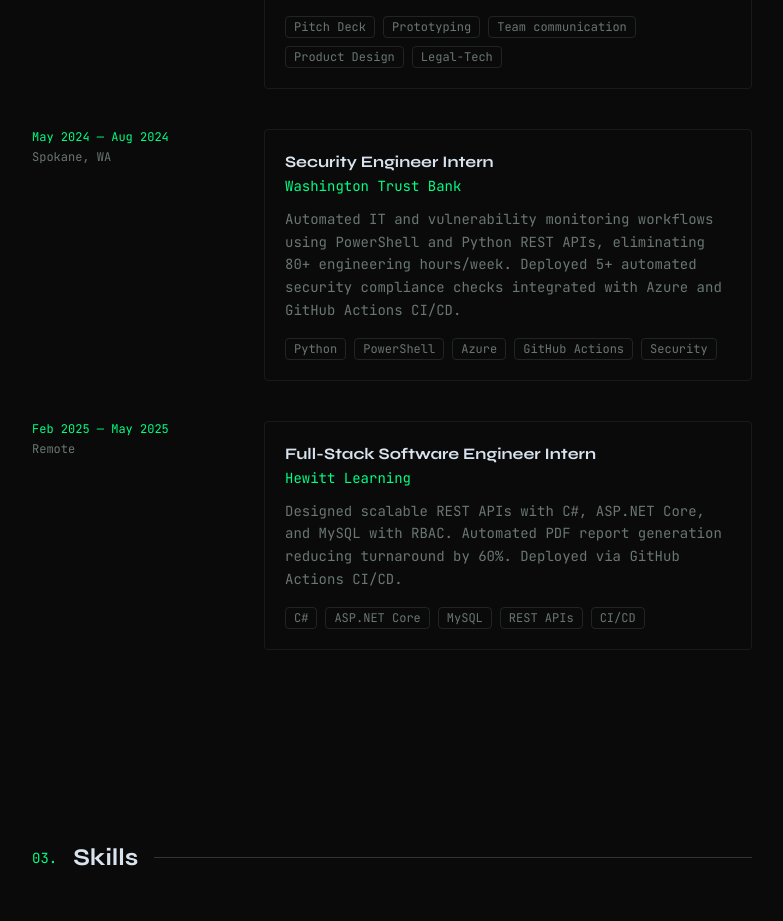
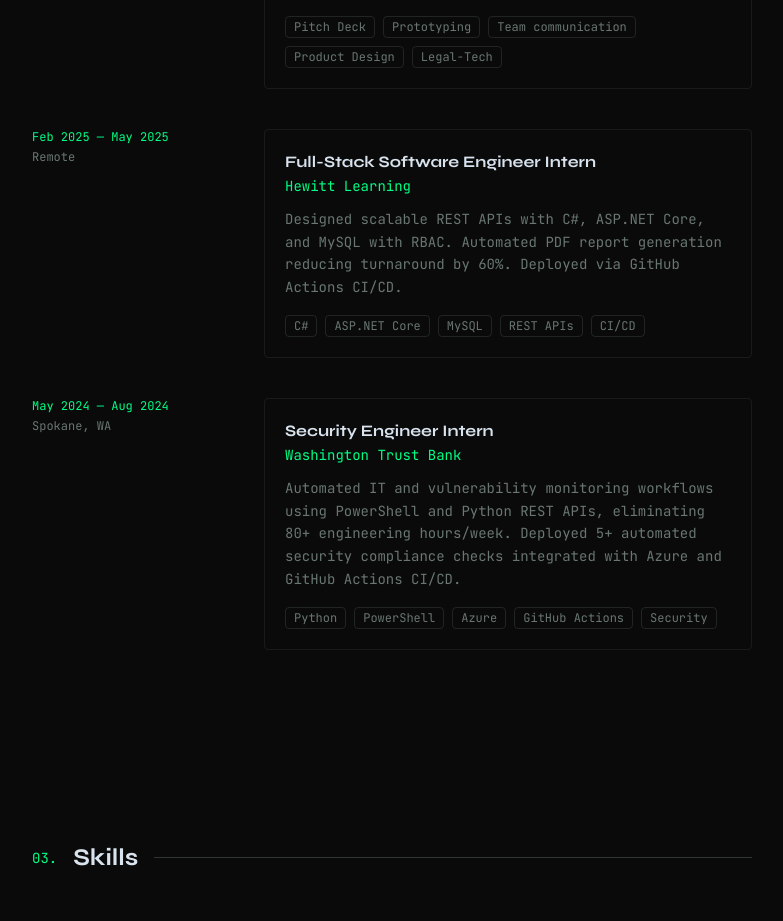
Before and after one commit to bereketlemma/bereket-portfolio, a Next.js app: page / in a window 1280 px wide. Shown: the part 1700-2621 px from the top of the page, without its empty margins (248-1031 px from the left). Built offline with nearby package versions, Linux system fonts and the light colour scheme.

Commit message:
chore: update experience component

```diff
--- a/app/home/_components/experience.tsx
+++ b/app/home/_components/experience.tsx
@@ -23,6 +23,15 @@ const experiences = [
     link: "https://www.youtube.com/watch?v=CvY1y46ypYw",
     linkLabel: "Watch the pitch →",
   },
+    {
+    date: "Feb 2025 — May 2025",
+    role: "Full-Stack Software Engineer Intern",
+    company: "Hewitt Learning",
+    location: "Remote",
+    description:
+      "Designed scalable REST APIs with C#, ASP.NET Core, and MySQL with RBAC. Automated PDF report generation reducing turnaround by 60%. Deployed via GitHub Actions CI/CD.",
+    tags: ["C#", "ASP.NET Core", "MySQL", "REST APIs", "CI/CD"],
+  },
   {
     date: "May 2024 — Aug 2024",
     role: "Security Engineer Intern",
@@ -31,15 +40,6 @@ const experiences = [
     description:
       "Automated IT and vulnerability monitoring workflows using PowerShell and Python REST APIs, eliminating 80+ engineering hours/week. Deployed 5+ automated security compliance checks integrated with Azure and GitHub Actions CI/CD.",
     tags: ["Python", "PowerShell", "Azure", "GitHub Actions", "Security"],
-  },
-  {
-    date: "Feb 2025 — May 2025",
-    role: "Full-Stack Software Engineer Intern",
-    company: "Hewitt Learning",
-    location: "Remote",
-    description:
-      "Designed scalable REST APIs with C#, ASP.NET Core, and MySQL with RBAC. Automated PDF report generation reducing turnaround by 60%. Deployed via GitHub Actions CI/CD.",
-    tags: ["C#", "ASP.NET Core", "MySQL", "REST APIs", "CI/CD"],
   },
 ]
 
```
